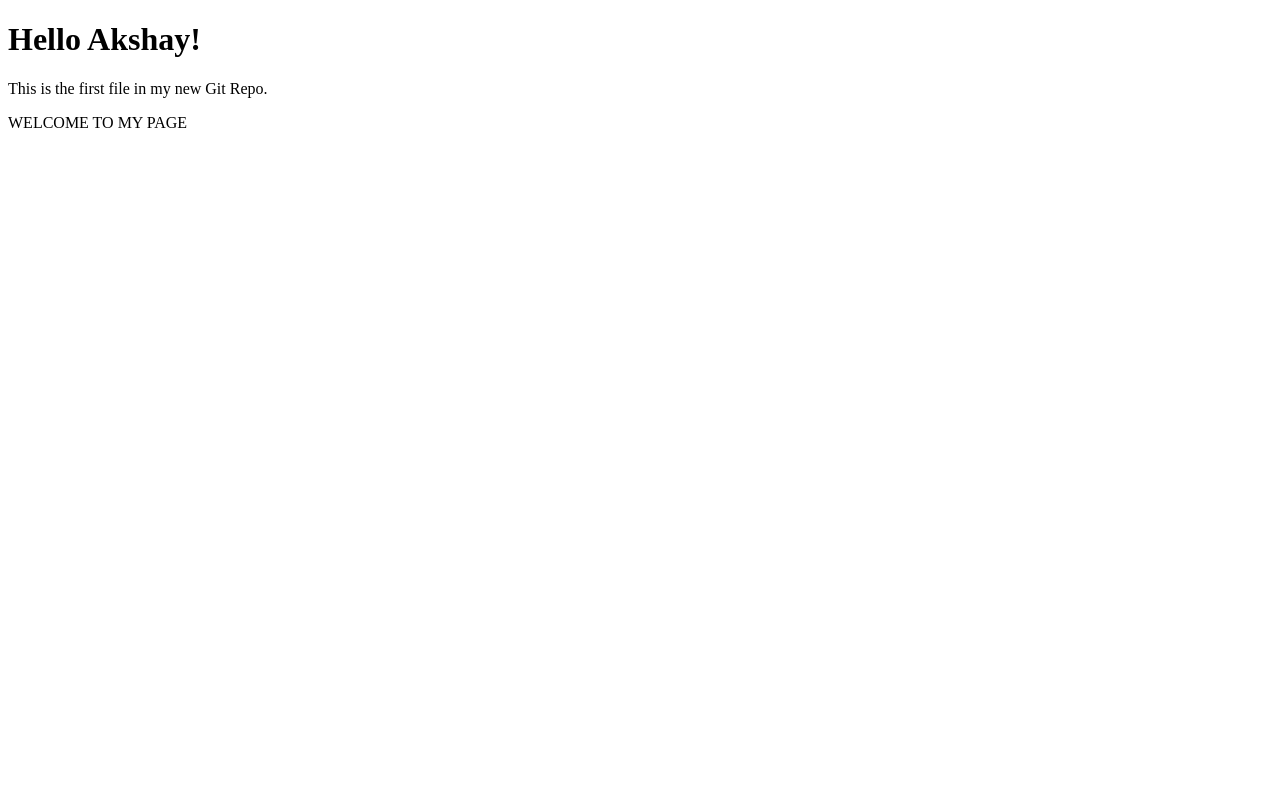
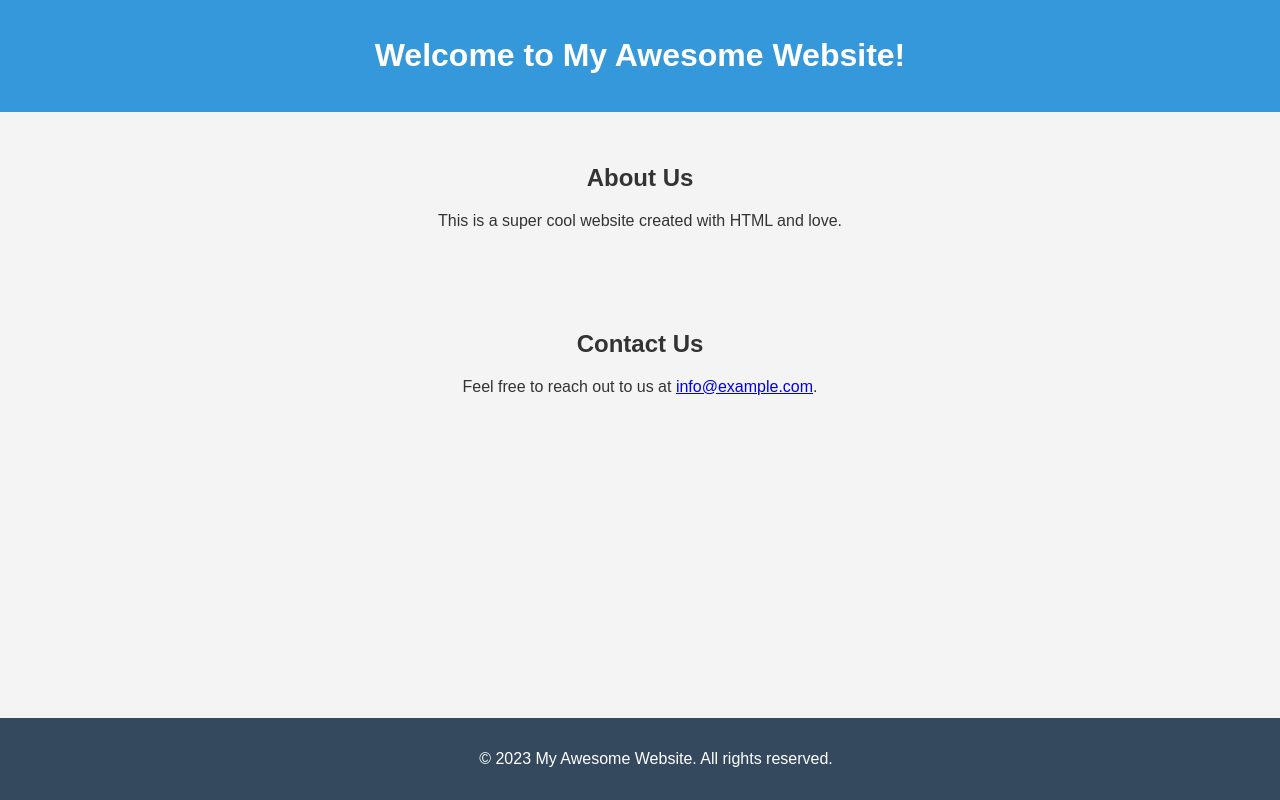
Before and after one commit to PythonOG/PythonOG.github.io, a plain HTML site: page index.html in a window 1280 px wide. Drawn offline with Linux system fonts and the light colour scheme.

Commit message:
Update index.html

```diff
--- a/index.html
+++ b/index.html
@@ -1,13 +1,55 @@
 <!DOCTYPE html>
-<html>
+<html lang="en">
 <head>
-<title>Hello Akshay!</title>
+    <meta charset="UTF-8">
+    <meta name="viewport" content="width=device-width, initial-scale=1.0">
+    <title>My Awesome Website</title>
+    <style>
+        body {
+            font-family: 'Arial', sans-serif;
+            background-color: #f4f4f4;
+            color: #333;
+            margin: 0;
+            padding: 0;
+            text-align: center;
+        }
+        header {
+            background-color: #3498db;
+            padding: 1em;
+            color: white;
+        }
+        section {
+            padding: 2em;
+        }
+        footer {
+            background-color: #34495e;
+            color: white;
+            padding: 1em;
+            position: fixed;
+            bottom: 0;
+            width: 100%;
+        }
+    </style>
 </head>
 <body>
 
-<h1>Hello Akshay!</h1>
-<p>This is the first file in my new Git Repo.</p>
-<p>WELCOME TO MY PAGE</p>
+    <header>
+        <h1>Welcome to My Awesome Website!</h1>
+    </header>
+
+    <section>
+        <h2>About Us</h2>
+        <p>This is a super cool website created with HTML and love.</p>
+    </section>
+
+    <section>
+        <h2>Contact Us</h2>
+        <p>Feel free to reach out to us at <a href="mailto:info@example.com">info@example.com</a>.</p>
+    </section>
+
+    <footer>
+        <p>&copy; 2023 My Awesome Website. All rights reserved.</p>
+    </footer>
 
 </body>
 </html>
```
